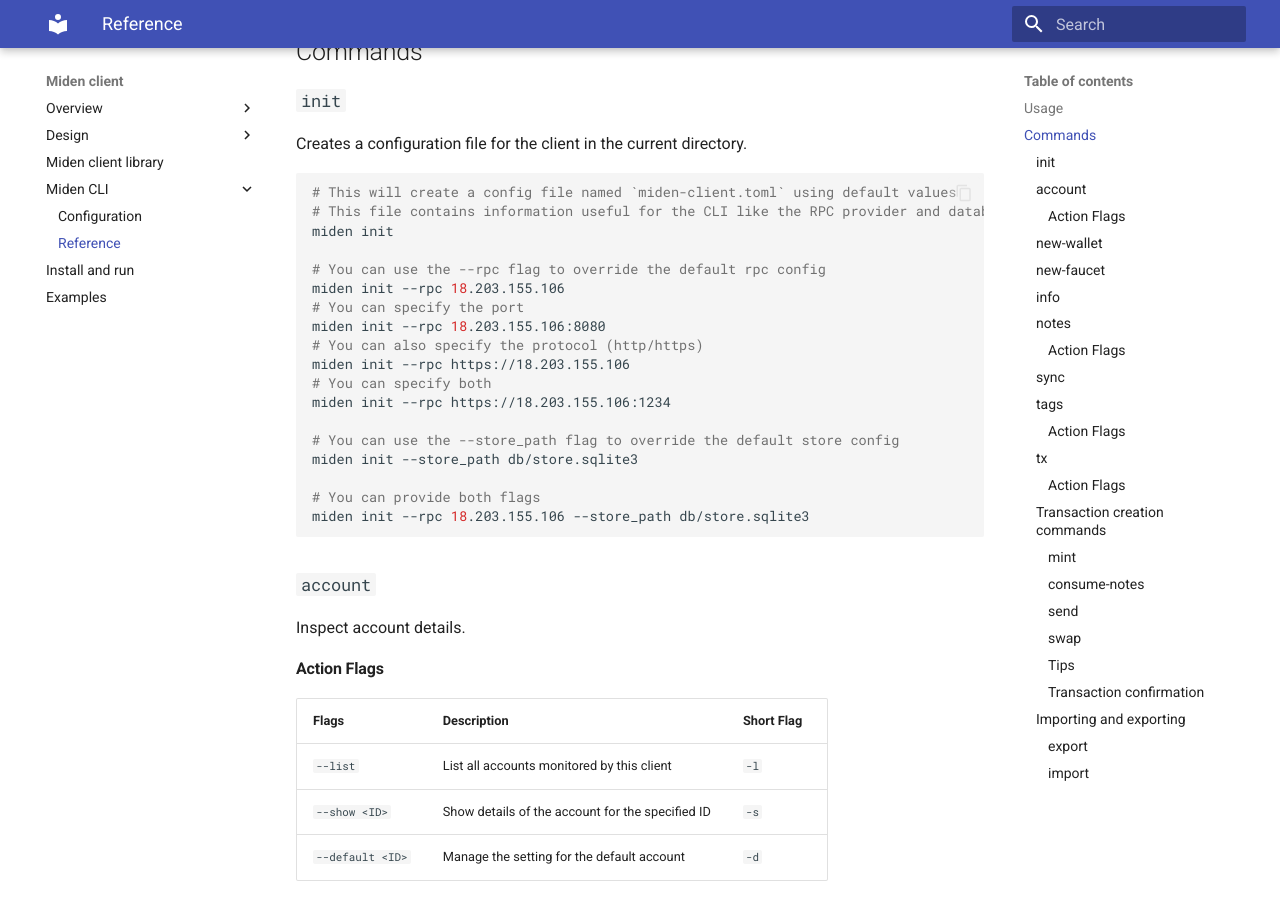
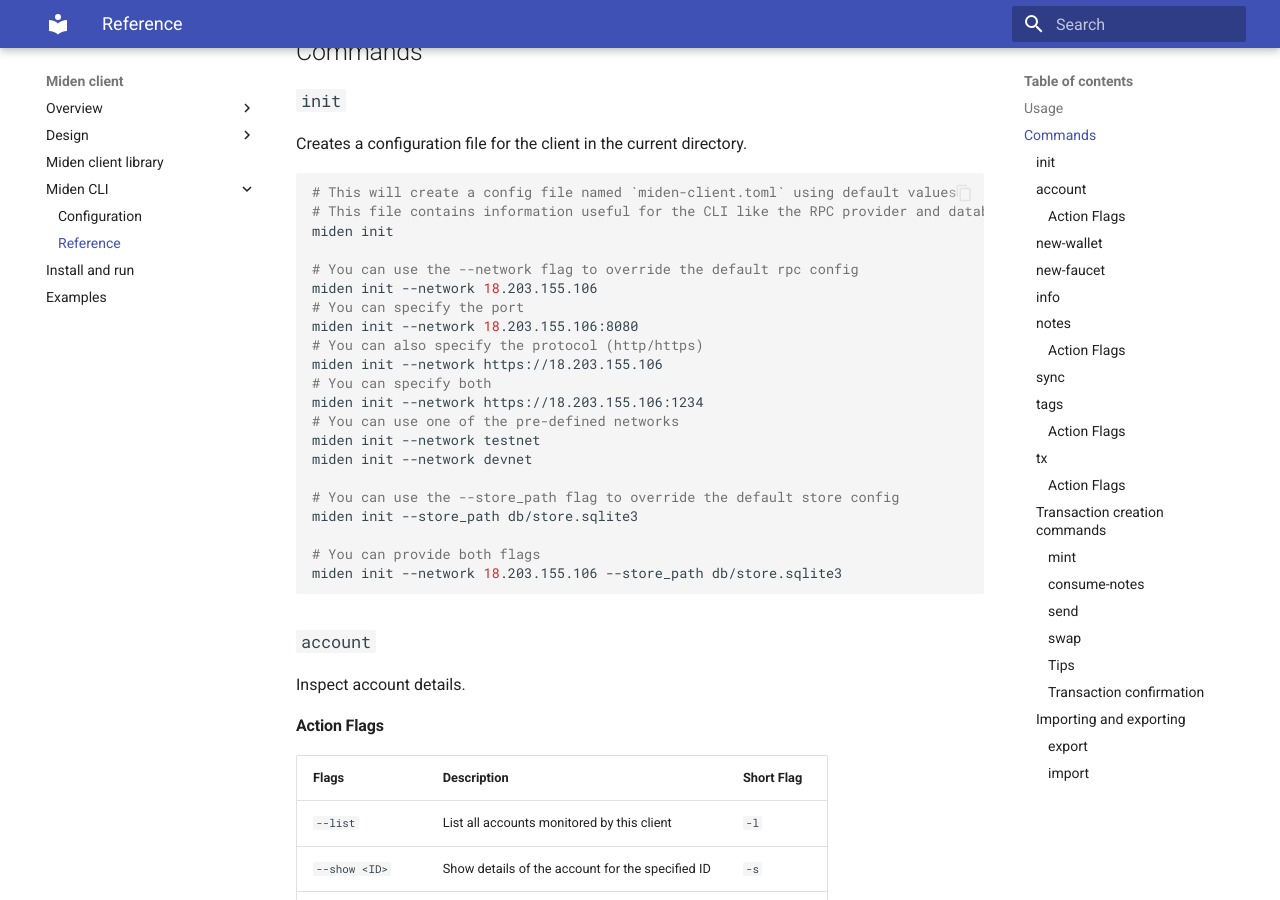
Before and after one commit to 0xPolygonMiden/miden-client, an MkDocs documentation site: the page built from docs/cli-reference.md, in a window 1280 px wide and 900 px high, scrolled down 652 px. Built offline with MkDocs 1.6.1 and Material for MkDocs 9.7.7, drawn with Linux system fonts in a browser that asks for light colours.

Commit message:
docs: update documentation with --network flag

````diff
--- a/docs/cli-reference.md
+++ b/docs/cli-reference.md
@@ -34,20 +34,23 @@ Creates a configuration file for the client in the current directory.
 # This file contains information useful for the CLI like the RPC provider and database path
 miden init
 
-# You can use the --rpc flag to override the default rpc config
-miden init --rpc 18.203.155.106
+# You can use the --network flag to override the default rpc config
+miden init --network 18.203.155.106
 # You can specify the port
-miden init --rpc 18.203.155.106:8080
+miden init --network 18.203.155.106:8080
 # You can also specify the protocol (http/https)
-miden init --rpc https://18.203.155.106
+miden init --network https://18.203.155.106
 # You can specify both
-miden init --rpc https://18.203.155.106:1234
+miden init --network https://18.203.155.106:1234
+# You can use one of the pre-defined networks
+miden init --network testnet
+miden init --network devnet
 
 # You can use the --store_path flag to override the default store config
 miden init --store_path db/store.sqlite3
 
 # You can provide both flags
-miden init --rpc 18.203.155.106 --store_path db/store.sqlite3
+miden init --network 18.203.155.106 --store_path db/store.sqlite3
 ```
 
 ### `account`
````
Also changed, not shown: docs/install-and-run.md (+1 -1 lines).
